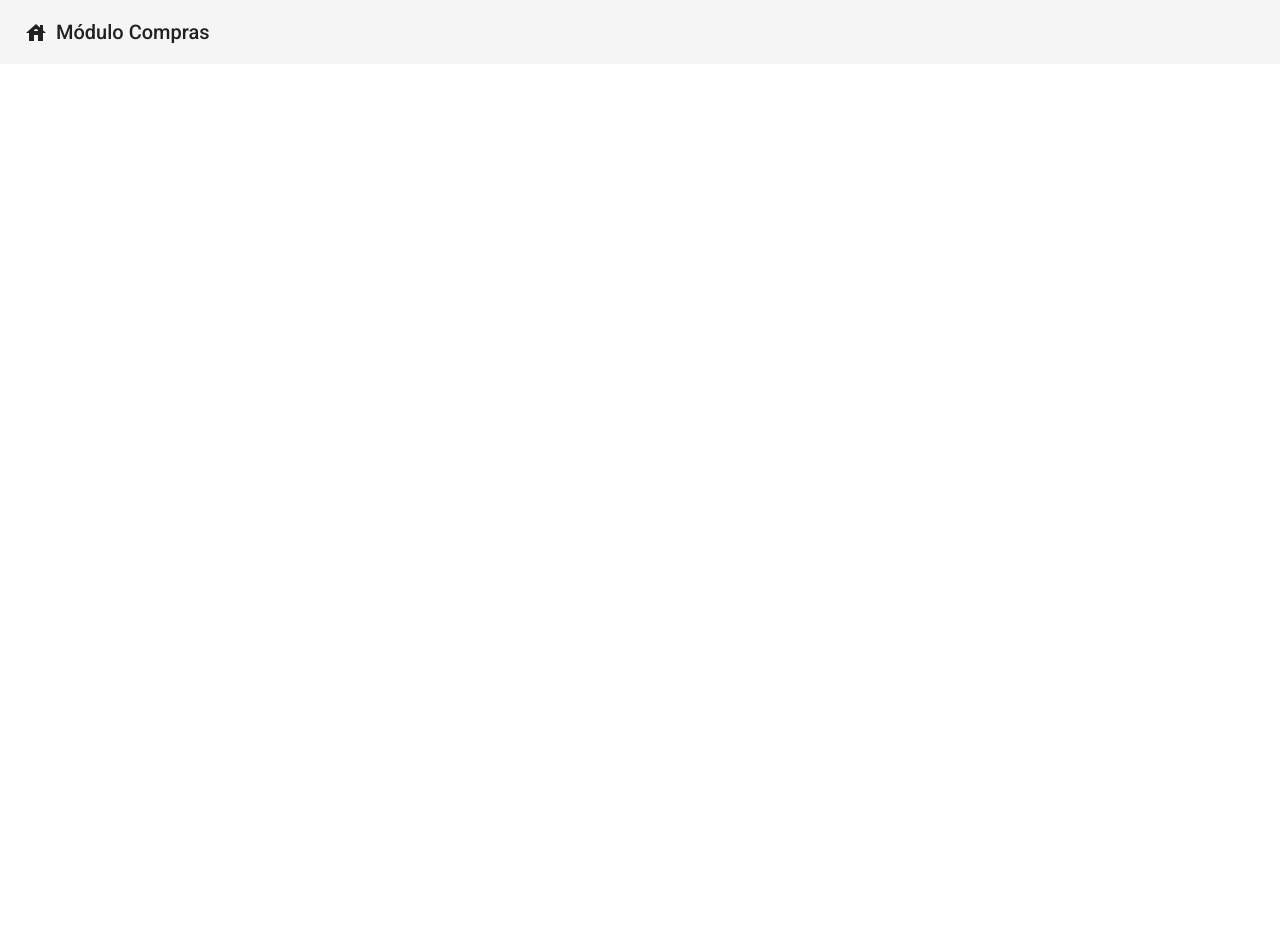
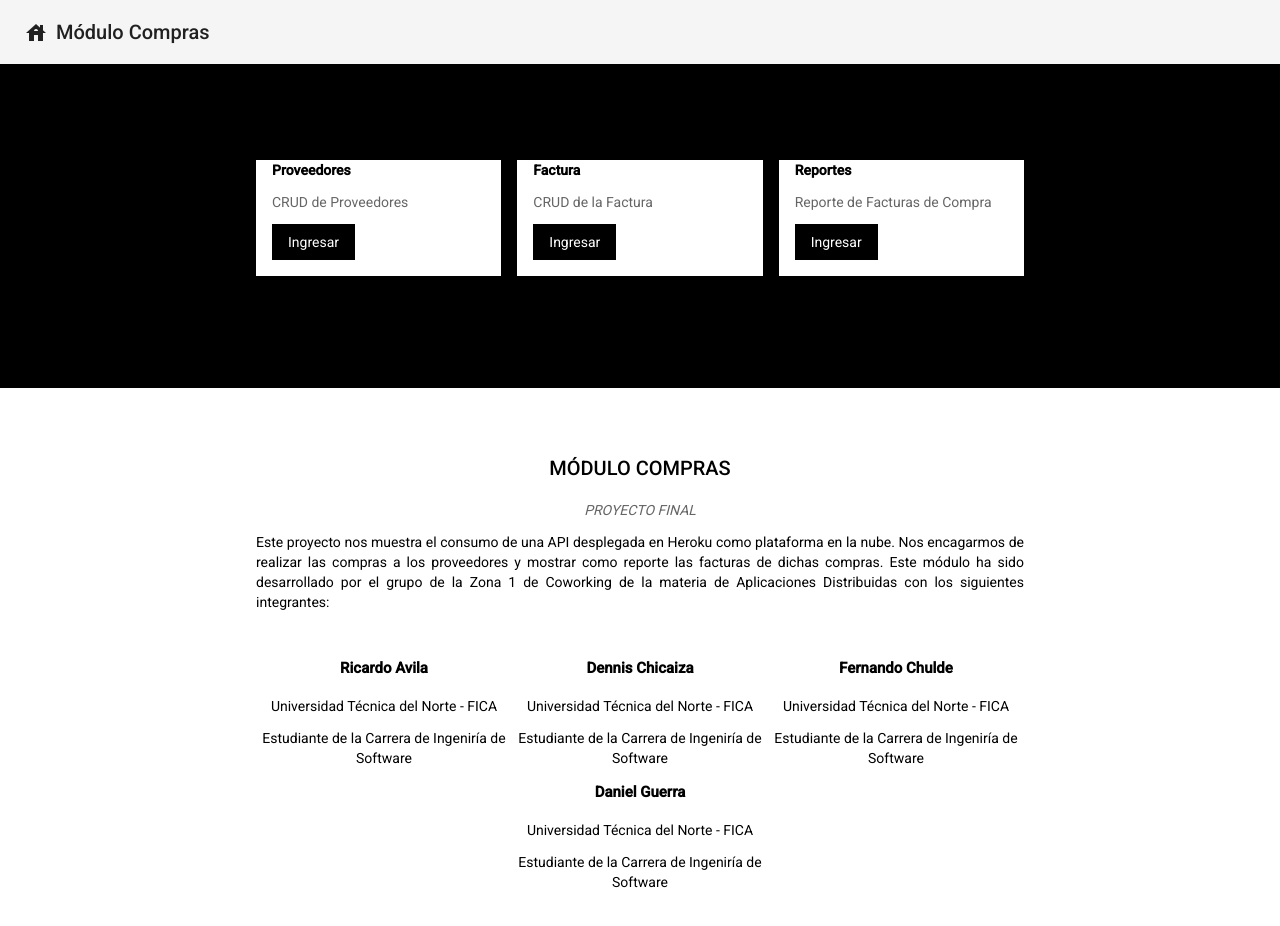
Before and after one commit to RGAC98/app-compras, an Angular app: page / in a window 1280 px wide. Shown: the top 926 px of the page. Before the commit the page ends 800 px from the top, so only its background shows below. Built offline with nearby package versions, Linux system fonts and the light colour scheme.

Commit message:
Feat: Se creó la Landing Page

```diff
--- a/src/app/app-routing.module.ts
+++ b/src/app/app-routing.module.ts
@@ -3,10 +3,12 @@ import { RouterModule, Routes } from '@angular/router';
 
 import { CabeceraClienteComponent } from "./factura_cabecera/cabecera-cliente/cabecera-cliente.component";
 import {ReportesComponent} from './factura_detalle/reportes/reportes.component'
+import {LandingComponent} from '../app/landing/landing.component'
 
 const routes: Routes = [
   {path: 'cabeceras', component: CabeceraClienteComponent},
-  {path: 'reportes', component: ReportesComponent}
+  {path: 'reportes', component: ReportesComponent},
+  {path: '', component: LandingComponent}
 ];
 
 @NgModule({
--- a/src/app/app.module.ts
+++ b/src/app/app.module.ts
@@ -11,12 +11,14 @@ import { HttpClientModule } from '@angular/common/http';
 
 import { CabeceraClienteComponent } from './factura_cabecera/cabecera-cliente/cabecera-cliente.component';
 import { ReportesComponent } from './factura_detalle/reportes/reportes.component';
+import { LandingComponent } from './landing/landing.component';
 
 @NgModule({
   declarations: [
     AppComponent,
     CabeceraClienteComponent,
     ReportesComponent,
+    LandingComponent,
   ],
   imports: [
     HttpClientModule,
--- /dev/null
+++ b/src/app/landing/landing.component.css
@@ -0,0 +1,7 @@
+body {
+  font-family: "Lato", sans-serif;
+}
+
+.mySlides {
+  display: none;
+}
--- /dev/null
+++ b/src/app/landing/landing.component.html
@@ -0,0 +1,97 @@
+<link rel="stylesheet" href="https://www.w3schools.com/w3css/4/w3.css" />
+<link rel="stylesheet" href="https://fonts.googleapis.com/css?family=Lato" />
+<link
+  rel="stylesheet"
+  href="https://cdnjs.cloudflare.com/ajax/libs/font-awesome/4.7.0/css/font-awesome.min.css"
+/>
+<!-- The Tour Section -->
+<div class="w3-black" id="tour">
+  <div class="w3-container w3-content w3-padding-64" style="max-width: 800px">
+    <div class="w3-row-padding w3-padding-32" style="margin: 0 -16px">
+      <div class="w3-third w3-margin-bottom">
+        <!-- <img src="/w3images/newyork.jpg" alt="New York" style="width: 100%" class="w3-hover-opacity" /> -->
+        <div class="w3-container w3-white">
+          <p><b>Proveedores</b></p>
+          <p class="w3-opacity">CRUD de Proveedores</p>
+          <!-- <p>Praesent tincidunt sed tellus ut rutrum sed vitae justo.</p> -->
+          <a class="w3-button w3-black w3-margin-bottom" href="/reportes"
+            >Ingresar</a
+          >
+        </div>
+      </div>
+      <div class="w3-third w3-margin-bottom">
+        <!-- <img src="/w3images/paris.jpg" alt="Paris" style="width: 100%" class="w3-hover-opacity" /> -->
+        <div class="w3-container w3-white">
+          <p><b>Factura</b></p>
+          <p class="w3-opacity">CRUD de la Factura</p>
+          <!-- <p>Praesent tincidunt sed tellus ut rutrum sed vitae justo.</p> -->
+          <a class="w3-button w3-black w3-margin-bottom" href="/reportes"
+            >Ingresar</a
+          >
+        </div>
+      </div>
+      <div class="w3-third w3-margin-bottom">
+        <!-- <img src="/w3images/sanfran.jpg" alt="San Francisco" style="width: 100%" class="w3-hover-opacity" /> -->
+        <div class="w3-container w3-white">
+          <p><b>Reportes</b></p>
+          <p class="w3-opacity">Reporte de Facturas de Compra</p>
+
+          <a class="w3-button w3-black w3-margin-bottom" href="/reportes"
+            >Ingresar</a
+          >
+        </div>
+      </div>
+    </div>
+  </div>
+</div>
+
+<!-- The Band Section -->
+<div
+  class="w3-container w3-content w3-center w3-padding-64"
+  style="max-width: 800px"
+  id="band"
+>
+  <h2 class="w3-wide">MÓDULO COMPRAS</h2>
+  <p class="w3-opacity"><i>PROYECTO FINAL</i></p>
+  <p class="w3-justify">
+    Este proyecto nos muestra el consumo de una API desplegada en Heroku como
+    plataforma en la nube. Nos encagarmos de realizar las compras a los
+    proveedores y mostrar como reporte las facturas de dichas compras. Este
+    módulo ha sido desarrollado por el grupo de la Zona 1 de Coworking de la
+    materia de Aplicaciones Distribuidas con los siguientes integrantes:
+  </p>
+  <div class="w3-row w3-padding-32">
+    <div class="w3-third">
+      <h4 style="font-weight: bold">Ricardo Avila</h4>
+      <p>Universidad Técnica del Norte - FICA</p>
+      <p>Estudiante de la Carrera de Ingeniría de Software</p>
+      <!-- <img src="/w3images/bandmember.jpg" class="w3-round w3-margin-bottom" alt="Random Name" style="width: 60%" /> -->
+    </div>
+    <div class="w3-third">
+      <h4 style="font-weight: bold">Dennis Chicaiza</h4>
+      <p>Universidad Técnica del Norte - FICA</p>
+      <p>Estudiante de la Carrera de Ingeniría de Software</p>
+      <!-- <img src="/w3images/bandmember.jpg" class="w3-round w3-margin-bottom" alt="Random Name" style="width: 60%" /> -->
+    </div>
+    <div class="w3-third">
+      <h4 style="font-weight: bold">Fernando Chulde</h4>
+      <p>Universidad Técnica del Norte - FICA</p>
+      <p>Estudiante de la Carrera de Ingeniría de Software</p>
+      <!-- <img src="/w3images/bandmember.jpg" class="w3-round" alt="Random Name" style="width: 60%" /> -->
+    </div>
+    <div class="w3-third">
+      <p></p>
+      <!-- <img src="/w3images/bandmember.jpg" class="w3-round" alt="Random Name" style="width: 60%" /> -->
+    </div>
+    <div class="w3-third">
+      <h4 style="font-weight: bold">Daniel Guerra</h4>
+      <p>Universidad Técnica del Norte - FICA</p>
+      <p>Estudiante de la Carrera de Ingeniría de Software</p>
+      <!-- <img src="/w3images/bandmember.jpg" class="w3-round" alt="Random Name" style="width: 60%" /> -->
+    </div>
+    <div class="w3-third">
+      <p></p>
+      <!-- <img src="/w3images/bandmember.jpg" class="w3-round" alt="Random Name" style="width: 60%" /> -->
+    </div>
+  </div>
+</div>
--- /dev/null
+++ b/src/app/landing/landing.component.ts
@@ -0,0 +1,15 @@
+import { Component, OnInit } from '@angular/core';
+
+@Component({
+  selector: 'app-landing',
+  templateUrl: './landing.component.html',
+  styleUrls: ['./landing.component.css']
+})
+export class LandingComponent implements OnInit {
+
+  constructor() { }
+
+  ngOnInit(): void {
+  }
+
+}
--- a/src/index.html
+++ b/src/index.html
@@ -1,15 +1,31 @@
-<!doctype html>
+<!DOCTYPE html>
 <html lang="en">
   <head>
-  <meta charset="utf-8">
+    <meta charset="utf-8" />
     <title>AppCompras</title>
-  <base href="/">
-  <meta name="viewport" content="width=device-width, initial-scale=1">
-  <link rel="icon" type="image/x-icon" href="favicon.ico">
-  <link rel="preconnect" href="https://fonts.gstatic.com">
-  <link href="https://fonts.googleapis.com/css2?family=Roboto:wght@300;400;500&display=swap" rel="stylesheet">
-  <link href="https://fonts.googleapis.com/icon?family=Material+Icons" rel="stylesheet">
+    <base href="/" />
+    <meta name="viewport" content="width=device-width, initial-scale=1" />
+    <link rel="icon" type="image/x-icon" href="favicon.ico" />
+    <link rel="preconnect" href="https://fonts.gstatic.com" />
+    <link
+      href="https://fonts.googleapis.com/css2?family=Roboto:wght@300;400;500&display=swap"
+      rel="stylesheet"
+    />
+    <link
+      href="https://fonts.googleapis.com/icon?family=Material+Icons"
+      rel="stylesheet"
+    />
+    <link rel="stylesheet" href="https://www.w3schools.com/w3css/4/w3.css" />
+    <link
+      rel="stylesheet"
+      href="https://fonts.googleapis.com/css?family=Lato"
+    />
+    <link
+      rel="stylesheet"
+      href="https://cdnjs.cloudflare.com/ajax/libs/font-awesome/4.7.0/css/font-awesome.min.css"
+    />
   </head>
+
   <body class="mat-typography">
     <app-root></app-root>
   </body>
```
Also changed, not shown: 1 other file (tests, documents, lock files or other folders). Lines whose indentation alone changed are shown as unchanged.
